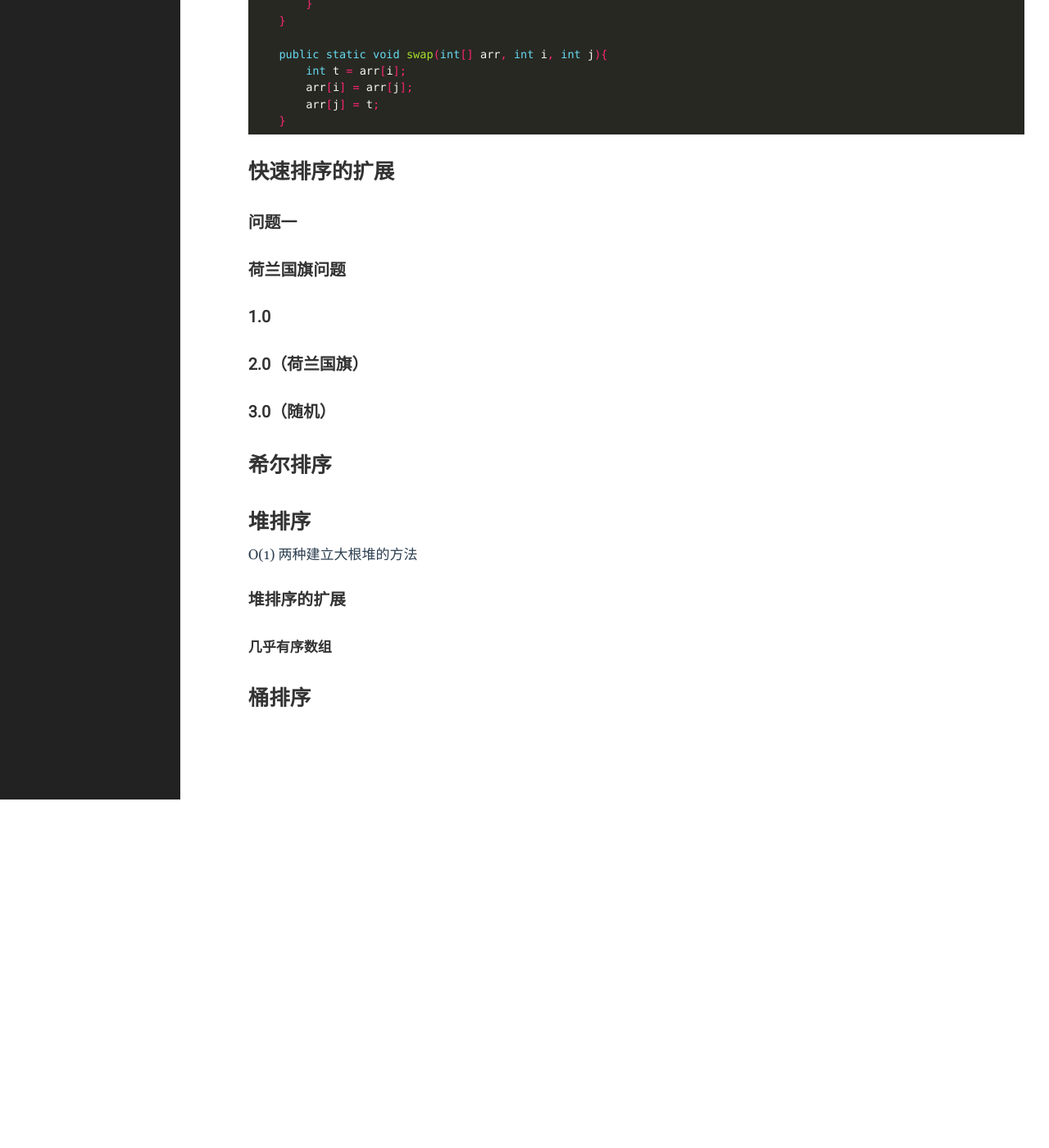
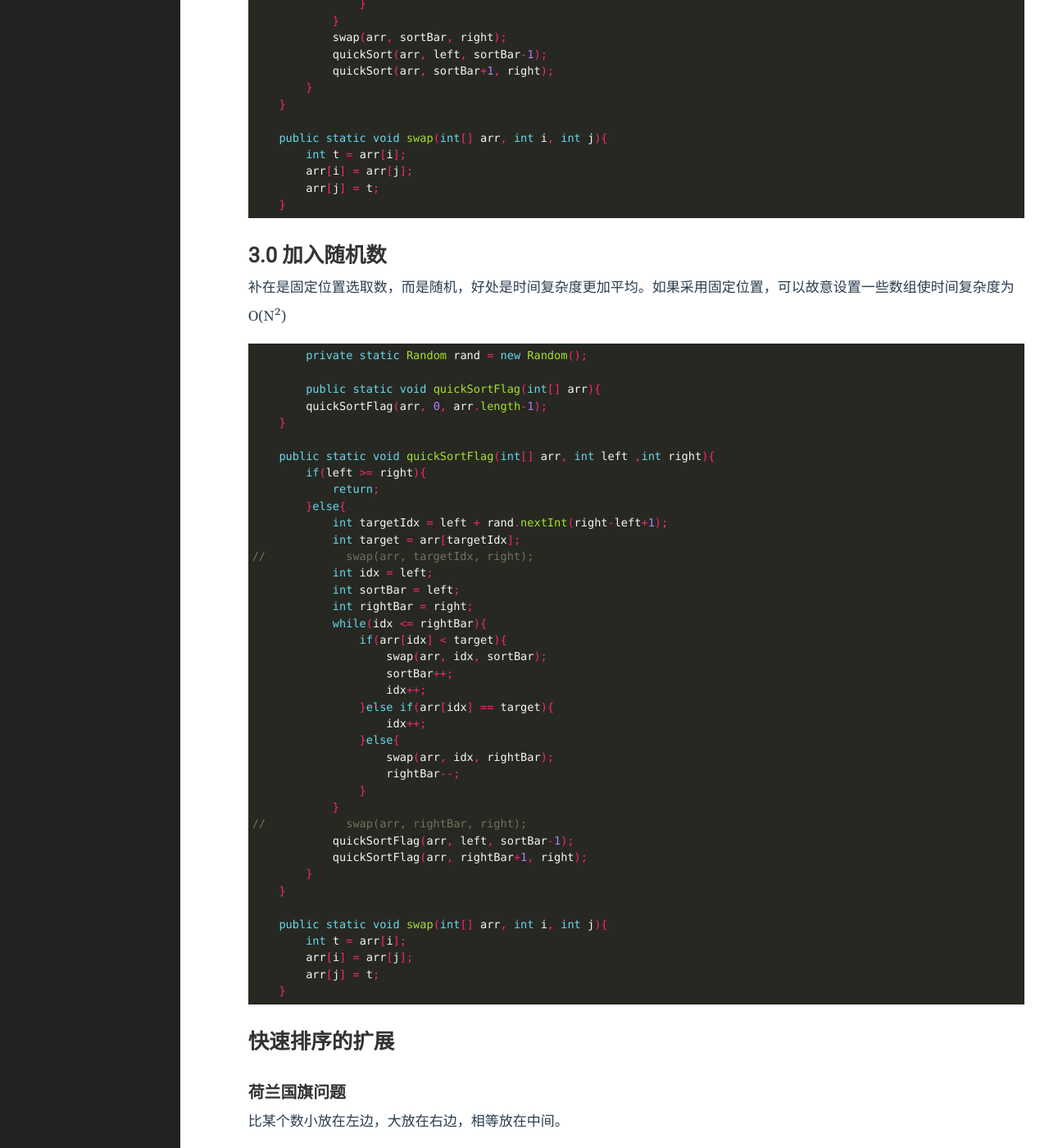
Before and after one commit to Taunk714/Taunk.github.io, a Jekyll site: the page built from _posts/2021-07-02-重学算法(2)-排序算法.md, in a window 1280 px wide and 1400 px high, scrolled down 5350 px. Shown: the whole window at 82% size. Built offline with Jekyll 4.4.1, drawn with Linux system fonts in a browser that asks for light colours; before the commit the page ends 6325 px from its top, so only the background shows below that; some of the changed text lies outside the part shown.

Commit message:
修改文件: _posts/2021-07-02-重学算法(2)-排序算法.md

````diff
--- a/_posts/2021-07-02-重学算法(2)-排序算法.md
+++ b/_posts/2021-07-02-重学算法(2)-排序算法.md
@@ -206,6 +206,8 @@
 与小和高度相似，代码就不写了。小和ans是加上值X个数，逆序只加个数。判断条件小和是小于，逆序是大于。就这两个区别。
 # 快速排序
 空间复杂度log(n)，差O(n)
+## 2.0 加入荷兰国旗
+分成大于小于等于三部分，好处是等于部分不用再排序
 ```java
 	private static Random rand = new Random();
     public static void quickSort(int[] arr){
@@ -243,13 +245,78 @@
     }
 ```
 
+## 3.0 加入随机数
+补在是固定位置选取数，而是随机，好处是时间复杂度更加平均。如果采用固定位置，可以故意设置一些数组使时间复杂度为O(N<sup>2</sup>)
+```java
+	private static Random rand = new Random();
+
+        public static void quickSortFlag(int[] arr){
+        quickSortFlag(arr, 0, arr.length-1);
+    }
+
+    public static void quickSortFlag(int[] arr, int left ,int right){
+        if(left >= right){
+            return;
+        }else{
+            int targetIdx = left + rand.nextInt(right-left+1);
+            int target = arr[targetIdx];
+//            swap(arr, targetIdx, right);
+            int idx = left;
+            int sortBar = left;
+            int rightBar = right;
+            while(idx <= rightBar){
+                if(arr[idx] < target){
+                    swap(arr, idx, sortBar);
+                    sortBar++;
+                    idx++;
+                }else if(arr[idx] == target){
+                    idx++;
+                }else{
+                    swap(arr, idx, rightBar);
+                    rightBar--;
+                }
+            }
+//            swap(arr, rightBar, right);
+            quickSortFlag(arr, left, sortBar-1);
+            quickSortFlag(arr, rightBar+1, right);
+        }
+    }
+
+    public static void swap(int[] arr, int i, int j){
+        int t = arr[i];
+        arr[i] = arr[j];
+        arr[j] = t;
+    }
+```
+
 ## 快速排序的扩展
-### 问题一
+### 荷兰国旗问题
+比某个数小放在左边，大放在右边，相等放在中间。
+```java
+	public static void NetherlandsFlag(int[] arr, int num ){
+		int leftBar = 0;
+		int rightBar = arr.length-1;
+		int index = 0;
+		while(index <= rightBar){
+			if(arr[index] == num){
+				index++;
+			}else if(arr[index] < num){
+				swap(arr, index, leftBar);
+				leftBar++;
+				index++;
+			}else{
+				swap(arr, index, rightBar);
+				rightBar--;
+			}
+		}
+	}
 
-### 荷兰国旗问题
-### 1.0
-### 2.0（荷兰国旗）
-### 3.0（随机）
+	public static void swap(int[] arr, int i. int j){
+		int t = arr[i];
+		arr[i] = arr[j];
+		arr[j] = t;
+	}
+```
 # 希尔排序
 # 堆排序
 O(1)
````
